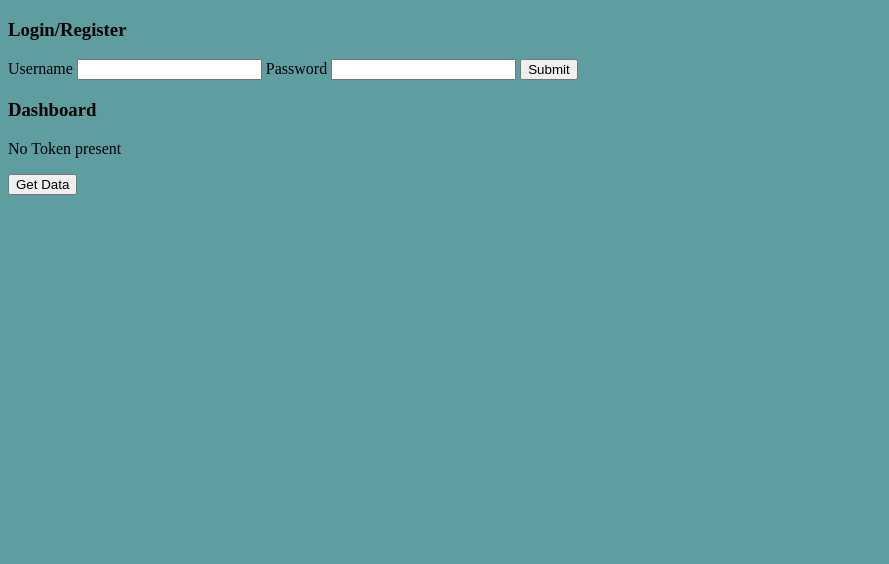
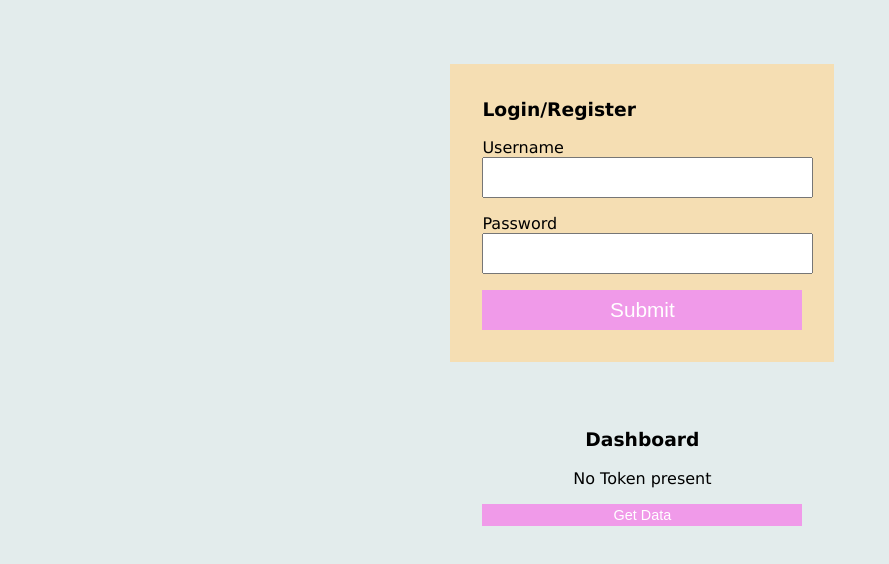
Before and after one commit to dee-d-dev/JWT-CLASS, a website: page public/index.html in a window 1280 px wide. Shown: the whole page, without its empty margins (0-889 px from the left). Drawn offline with Linux system fonts and the light colour scheme.

Commit message:
😥🥶

```diff
--- a/public/index.html
+++ b/public/index.html
@@ -11,15 +11,22 @@
     <div class="body">
       <div class="log_reg">
         <h3>Login/Register</h3>
-        <form action="">
-          <label for="username">Username</label>
-          <input type="text" name="username" id="" />
-          <label for="password">Password</label>
-          <input type="password" name="password" id="" />
+        <div class="form">
+          <form action="http://localhost:7000/api/v1/dashboard">
+            <div class="input">
+              <label for="username">Username</label><br />
+              <input type="text" name="username" id="" />
+            </div>
 
-          <button type="submit">Submit</button>
-          <p class="error_msg"></p>
-        </form>
+            <div class="input">
+              <label for="password">Password</label><br />
+              <input type="password" name="password" id="" />
+            </div>
+
+            <button type="submit" method="POST">Submit</button>
+            <p class="error_msg"></p>
+          </form>
+        </div>
       </div>
 
       <div class="dashboard">
--- a/public/style.css
+++ b/public/style.css
@@ -1,3 +1,54 @@
-body{
-    background-color: cadetblue;
+body {
+  background-color: rgb(227, 236, 236);
+  font-family: "Lucida Sans", "Lucida Sans Regular", "Lucida Grande",
+    "Lucida Sans Unicode", Geneva, Verdana, sans-serif;
 }
+
+.body {
+  /* text-align: center; */
+  margin-top: 4rem;
+  position: relative;
+}
+
+.log_reg {
+  width: 20rem;
+  margin: 0 35%;
+  background-color: wheat;
+  padding: 1rem 2rem;
+}
+
+.form input {
+  width: 98%;
+  padding: 0.5rem 0.4rem;
+  font-size: 1.1rem;
+  color: grey;
+  font-family: "Trebuchet MS", "Lucida Sans Unicode", "Lucida Grande",
+    "Lucida Sans", Arial, sans-serif;
+}
+
+.input {
+  margin-bottom: 1rem;
+  width: 100%;
+}
+
+button[type="submit"] {
+  background-color: rgb(240, 154, 233);
+  border: none;
+  color: white;
+  width: 100%;
+  padding: 0.5rem 0;
+  font-size: 1.3rem;
+}
+
+.dashboard {
+  width: 20rem;
+  margin: 2rem 35%;
+  text-align: center;
+  padding: 1rem 2rem;
+}
+
+.dashboard button {
+  width: 100%;
+  padding: 0.2rem 0;
+  font-size: 0.9rem;
+}
```
